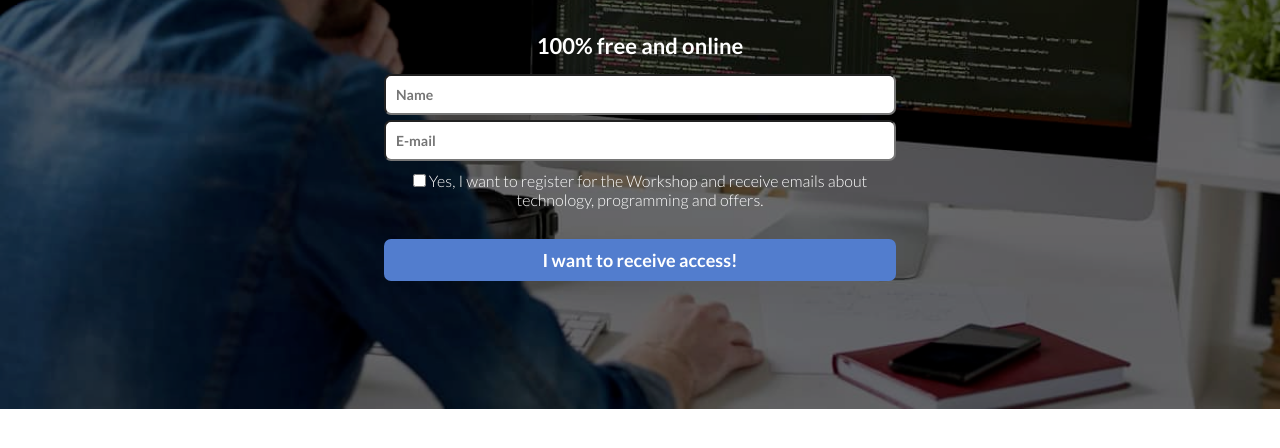
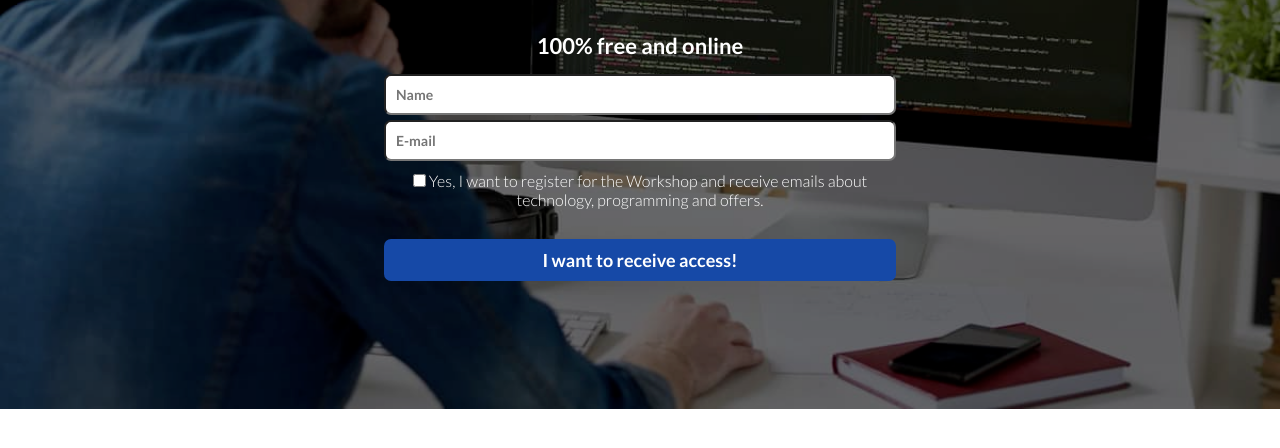
Before and after one commit to fabio-cerqueira/capturePage, a plain HTML site: page index.html in a window 1280 px wide. In both pictures the pointer is over the input "I want to receive access!". Shown: the part 302-750 px from the top of the page. Drawn offline with Linux system fonts and the light colour scheme.

Commit message:
Ajuste no butão

```diff
--- a/css/style.css
+++ b/css/style.css
@@ -79,3 +79,7 @@ form {
     border: rgb(82, 125, 206);
     border-radius: 7px;
 }
+
+.button:hover {
+    background-color: rgb(22, 73, 167);
+}
```
